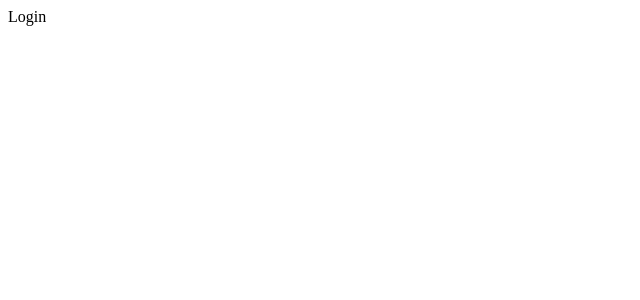
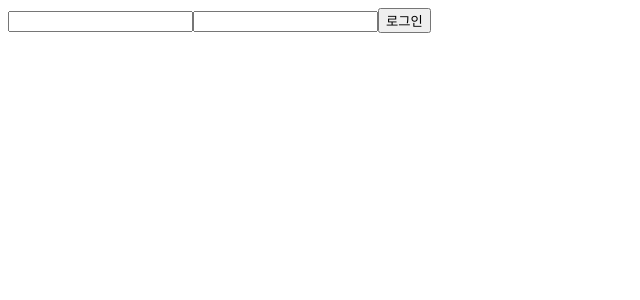
Before and after one commit to hozzijeong/wanted-pre-onboarding-challenge-fe-1, a React (Create React App) app: page /auth/login in a window 1280 px wide. Shown: the top 300 px of the page, without its empty margins (0-640 px from the left). Built offline with nearby package versions, Linux system fonts and the light colour scheme.

Commit message:
Feat: Login 틀 생성

```diff
--- a/src/routes/Login.tsx
+++ b/src/routes/Login.tsx
@@ -1,5 +1,11 @@
 function Login() {
-  return <div>Login</div>;
+  return (
+    <form method="post">
+      <input type="email" />
+      <input type="password" />
+      <input type="submit" value="로그인" />
+    </form>
+  );
 }
 
 export default Login;
--- a/src/routes/Route.tsx
+++ b/src/routes/Route.tsx
@@ -3,11 +3,12 @@ import Login from "./Login";
 import SignUp from "./SignUp";
 
 function URLRoutes() {
+  // locaoStorage에서 토큰 값 확인 후, 만약에 유효하지 않다면 login화면으로 이동시킬 것.
   return (
     <BrowserRouter>
       <Routes>
-        <Route path="/todo">
-          <Route path="/todo/:id" />
+        <Route path="/">
+          <Route path="/:id" />
         </Route>
         <Route path="/auth/login" element={<Login />} />
         <Route path="/auth/signup" element={<SignUp />} />
```
